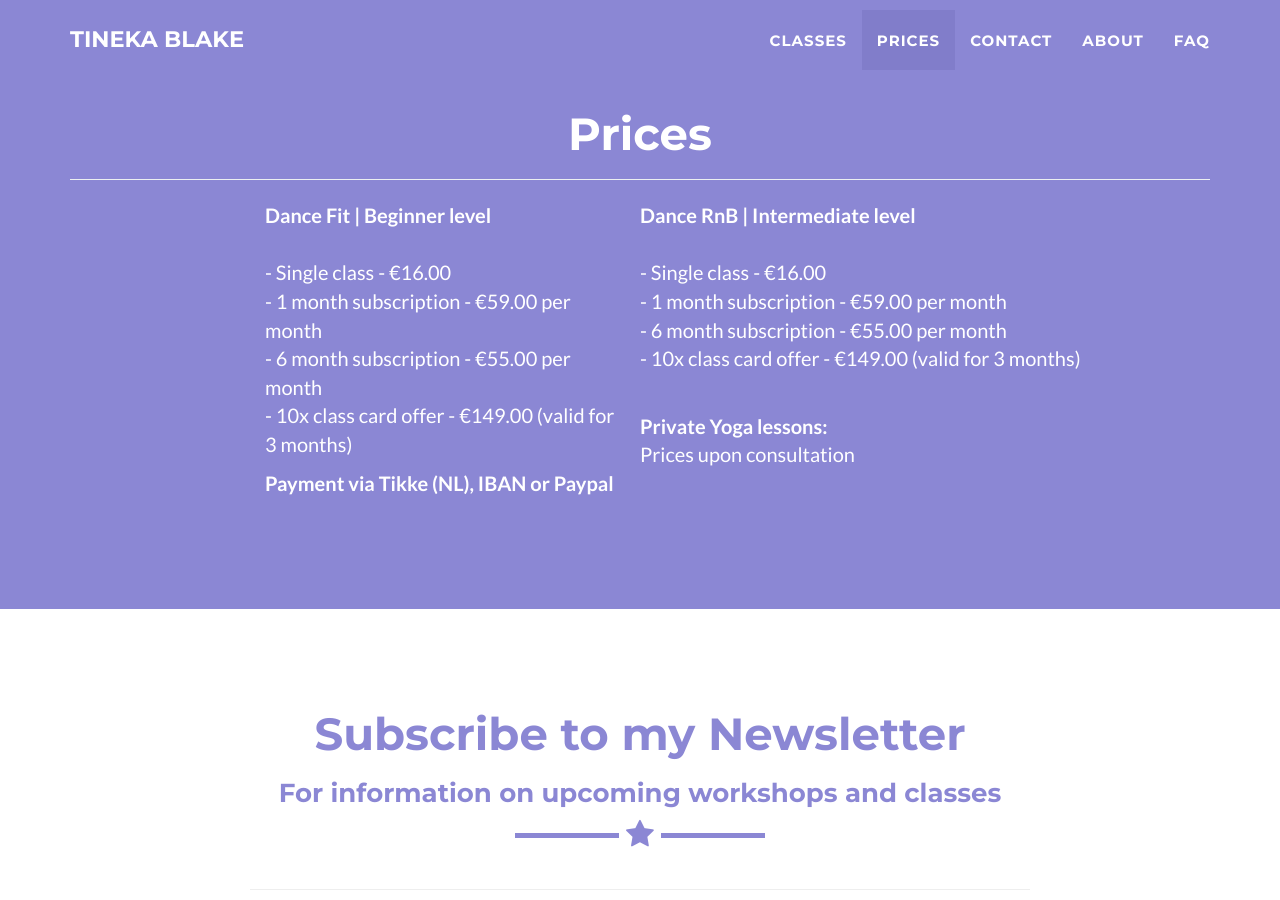
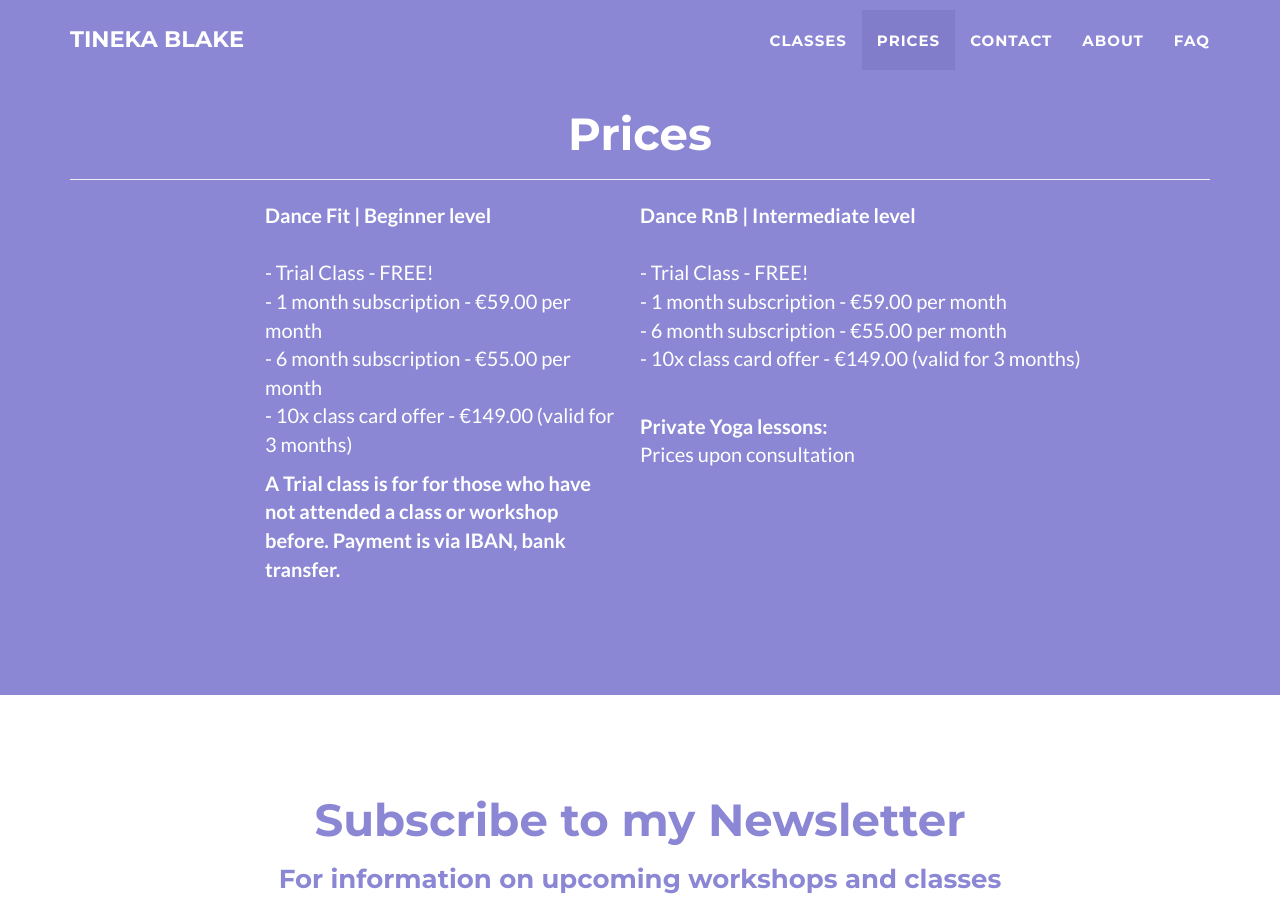
Before and after one commit to tineka-blake/tineka-blake.github.io, a Jekyll site: the page built from index.html, in a window 1280 px wide and 900 px high, scrolled down 1252 px. Built offline with Jekyll 4.4.1, drawn with Linux system fonts in a browser that asks for light colours.

Commit message:
Update prices.html

```diff
--- a/_includes/prices.html
+++ b/_includes/prices.html
@@ -15,7 +15,7 @@
 			Dance Fit | Beginner level
                     </b>
                     <br>
-	            <br> - Single class - €16.00
+	            <br> - Trial Class - FREE!
 	            <br> - 1 month subscription - €59.00 per month
 		    <br> - 6 month subscription - €55.00 per month
                     <br> - 10x class card offer - €149.00 (valid for 3 months)
@@ -23,7 +23,7 @@
 
 	            <p>
  		    <b>
-		   Payment via Tikke (NL), IBAN or Paypal
+		   A Trial class is for for those who have not attended a class or workshop before. Payment is via IBAN, bank transfer.
 	             </b>
 
                 </div>
@@ -33,7 +33,7 @@
 			Dance RnB | Intermediate level
                     </b>
 	            <br>
-                    <br> - Single class - €16.00
+                    <br> - Trial Class - FREE!
 	            <br> - 1 month subscription - €59.00 per month
 		    <br> - 6 month subscription - €55.00 per month
                     <br> - 10x class card offer - €149.00 (valid for 3 months)
```
